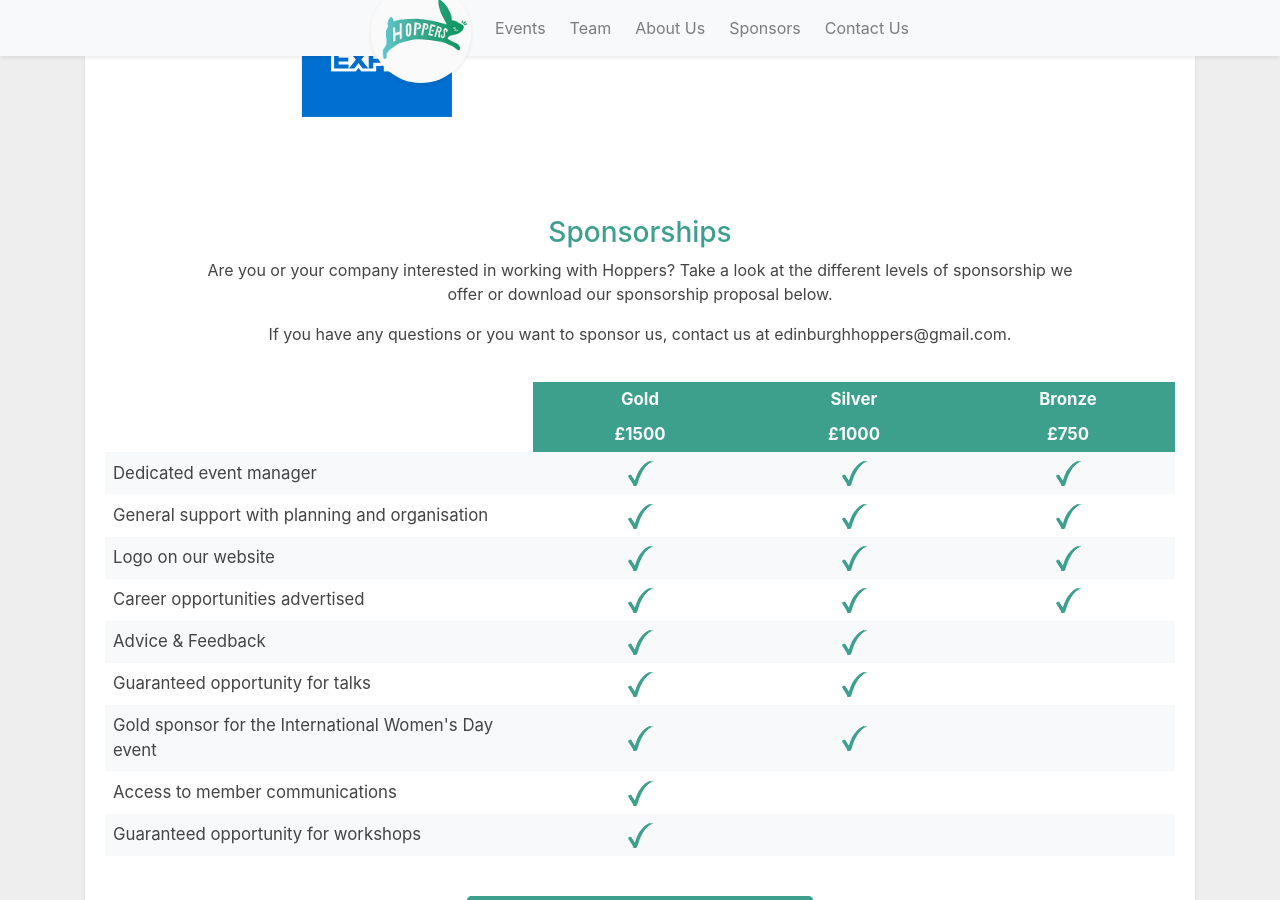
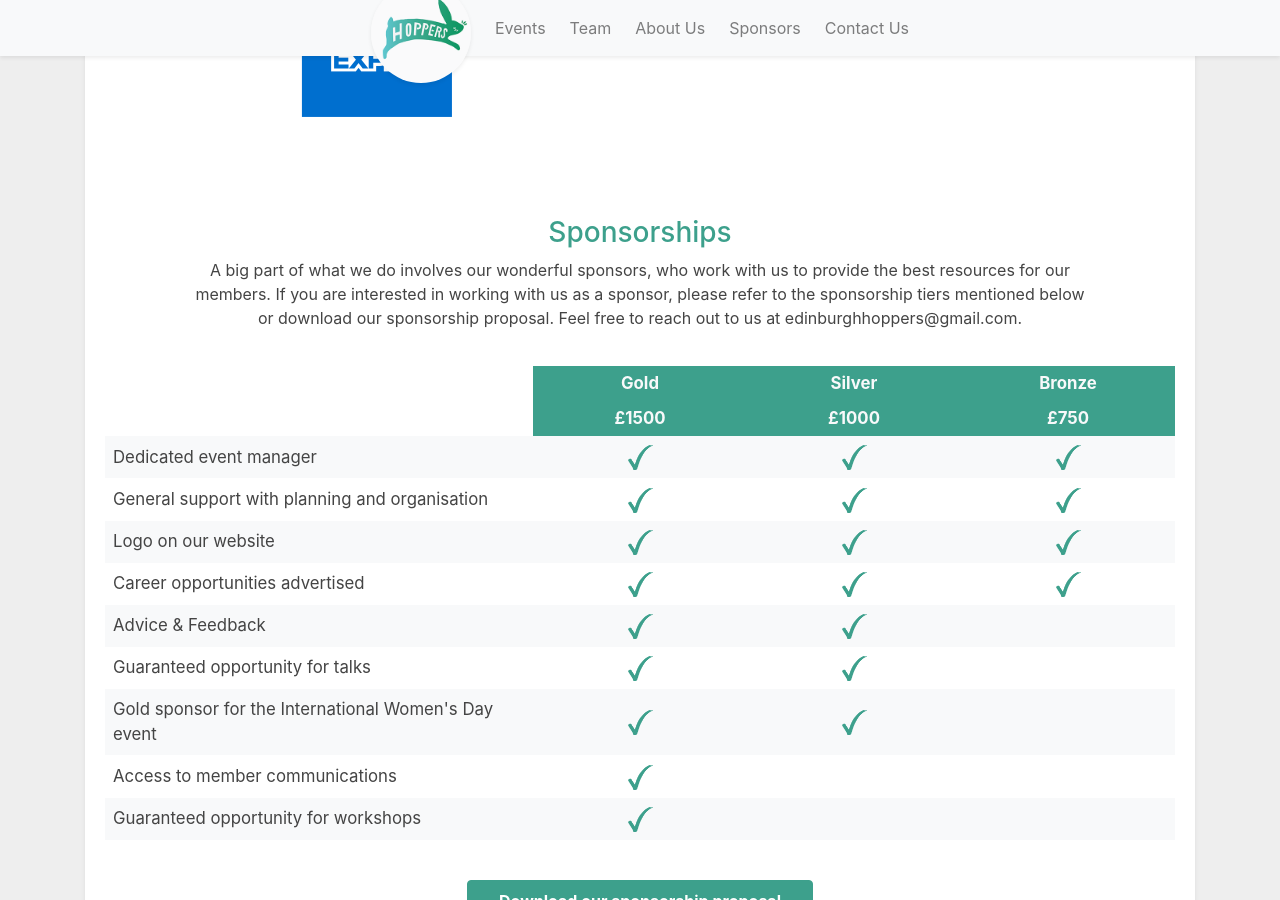
Before and after one commit to edinburgh-hoppers/website, a Jekyll site: the page built from _pages/sponsors.html, in a window 1280 px wide and 900 px high, scrolled down 615 px. Built offline with Jekyll 4.4.1, drawn with Linux system fonts in a browser that asks for light colours.

Commit message:
Updated the text under Sponsorships

```diff
--- a/_pages/sponsors.html
+++ b/_pages/sponsors.html
@@ -22,8 +22,8 @@ styleSheet: style.scss
 
   <div id="tiers-intro">
     <h3>Sponsorships</h3>
-    <p>Are you or your company interested in working with Hoppers? Take a look at the different levels of sponsorship we offer or download our sponsorship proposal below. </p>
-    <p>If you have any questions or you want to sponsor us, contact us at edinburghhoppers@gmail.com.</p>
+    <p>A big part of what we do involves our wonderful sponsors, who work with us to provide the best resources for our members. If you are interested in working with us as a sponsor, please refer to the sponsorship tiers mentioned below or download our sponsorship proposal. Feel free to reach out to us at edinburghhoppers@gmail.com.</p>
+
   </div>
 
   <table>
```
